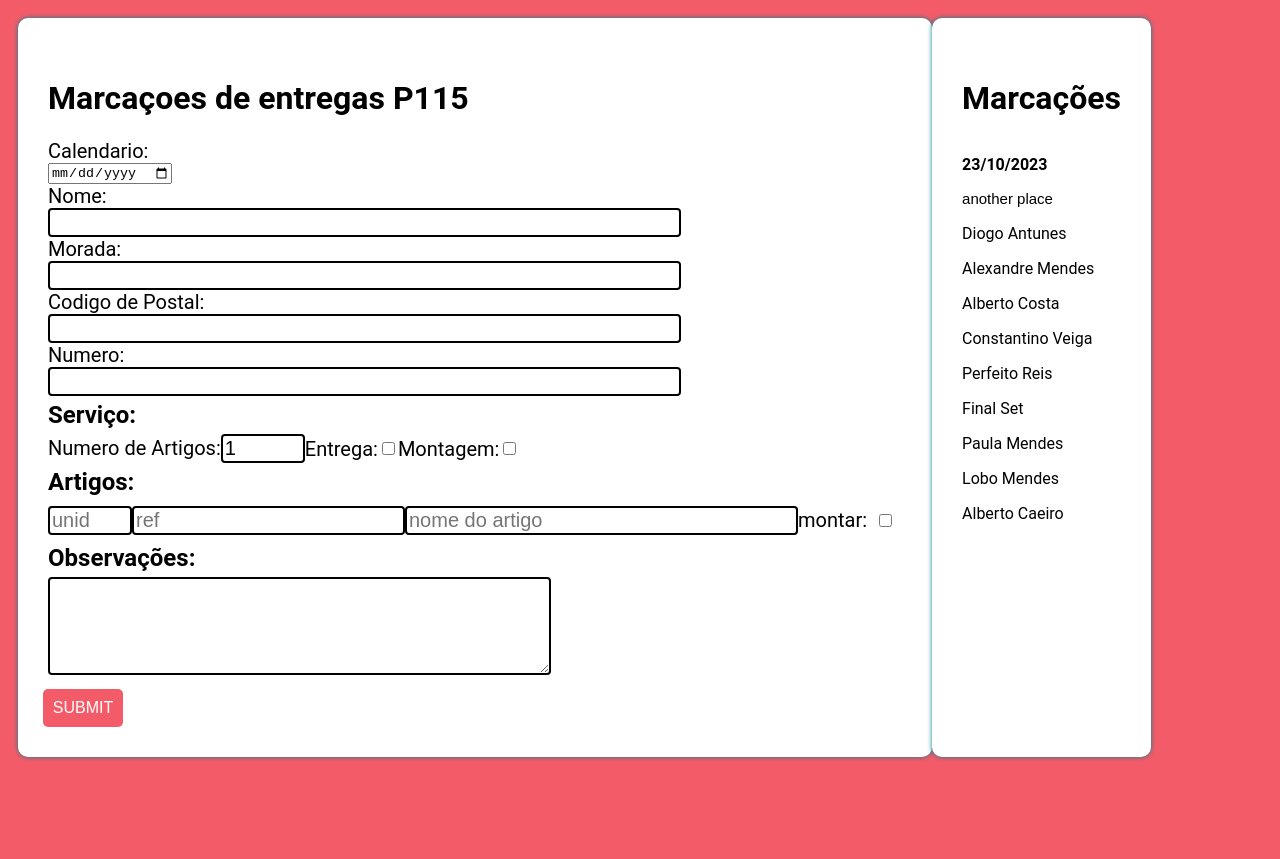
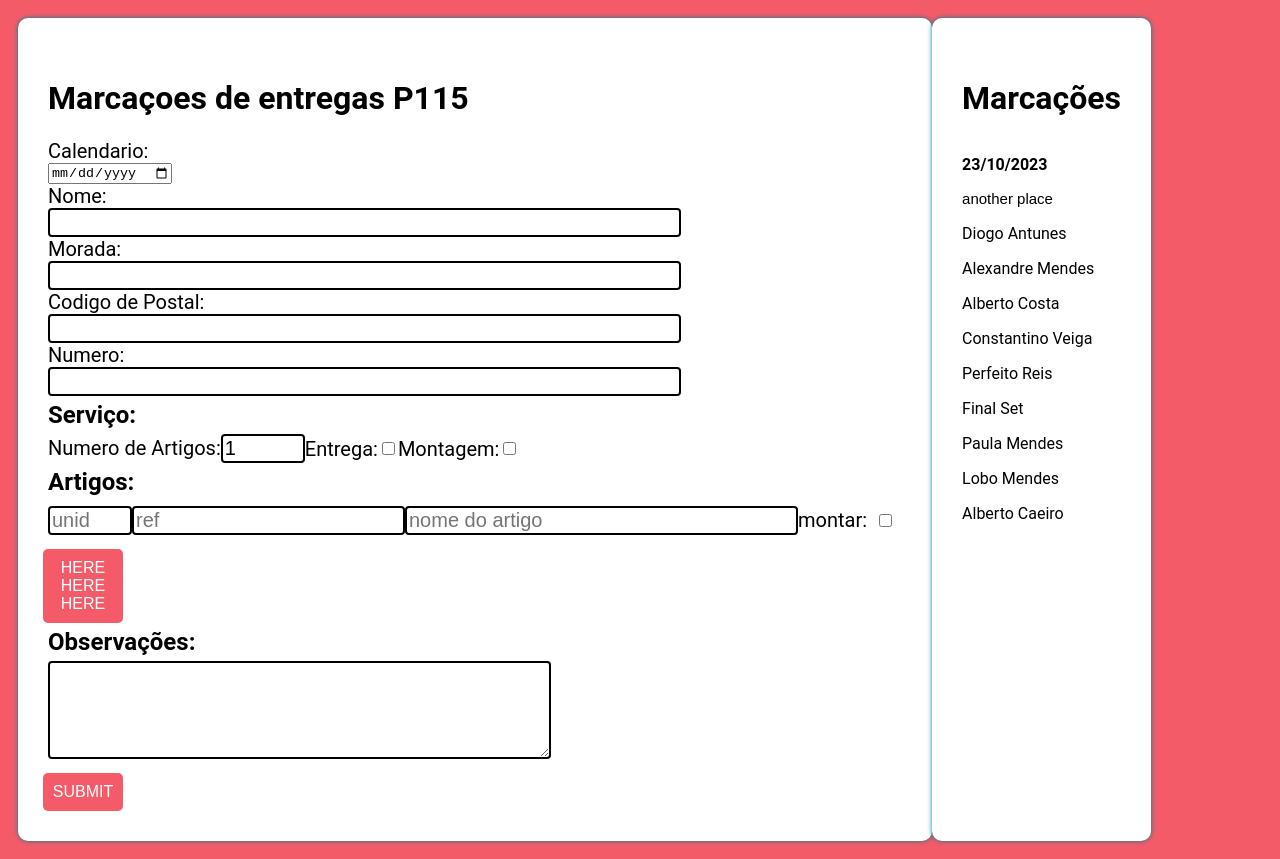
Before and after one commit to dmdiogomendes/mudaLogistica, a Next.js app: page /loja in a window 1280 px wide. Before the commit the page ends 800 px from the top, so only its background shows below. Built offline with nearby package versions, Linux system fonts and the light colour scheme.

Commit message:
data base model

```diff
--- a/src/pages/loja.js
+++ b/src/pages/loja.js
@@ -9,15 +9,14 @@ const loja = () => {
     const [zip_code,setZip_code] = useState()
     const [numero, setNumero] = useState()
     const [data, setData] = useState()
-    const [artigos, setArtigos] = useState([])
     const [numero_of_articles, setNumero_of_articles] = useState(1)
     const [entrega, setEntrega] = useState(false)
     const [montagem, setMontagem] = useState(false);
-    const [observation, setObservation] = useState();
+    const [artigos, setArtigos] = useState([])
+    const [observation, setObservation] = useState('');
 
     const submit_values = async(e) => {
         e.preventDefault();
-
         try{
             const repsonse = await fetch('http://localhost:8080/api/delivery', {
                 method: 'POST',
@@ -25,7 +24,18 @@ const loja = () => {
                     'Content-Type': 'application/json'
                 },
                 //artigo
-                body: JSON.stringify({nome, morada, zip_code, numero, data, numero_of_articles, entrega, montagem, artigos, observation}),
+                body: JSON.stringify({
+                    nome,
+                    morada,
+                    zip_code,
+                    numero,
+                    data,
+                    numero_of_articles,
+                    entrega,
+                    montagem,
+                    artigos,
+                    observation
+                }),
             })
             .then(response => response.json())
 
@@ -88,7 +98,7 @@ const loja = () => {
                             <label className='input-styles' >
                                 Numero:
                             </label>
-                            <input type="text" onChange={(e) => setNumero_of_articles(e.target.value)} name="numero_input" size="50"/>
+                            <input type="text" onChange={(e) => setNumero(e.target.value)} name="numero_input" size="50"/>
                         </div>
                         <h2>Serviço:</h2>
                         <div className='input-servico'>
@@ -145,6 +155,9 @@ const loja = () => {
                                 ))
                             }
                         </div>
+                        <button onClick={() => console.log(artigos)}>
+                            HERE HERE HERE
+                        </button>
                         <div>
                             <h2>Observações:</h2>
                             <textarea onChange={(e) => setObservation(e.target.value)} name="postContent" rows={6} cols={60} />
```
